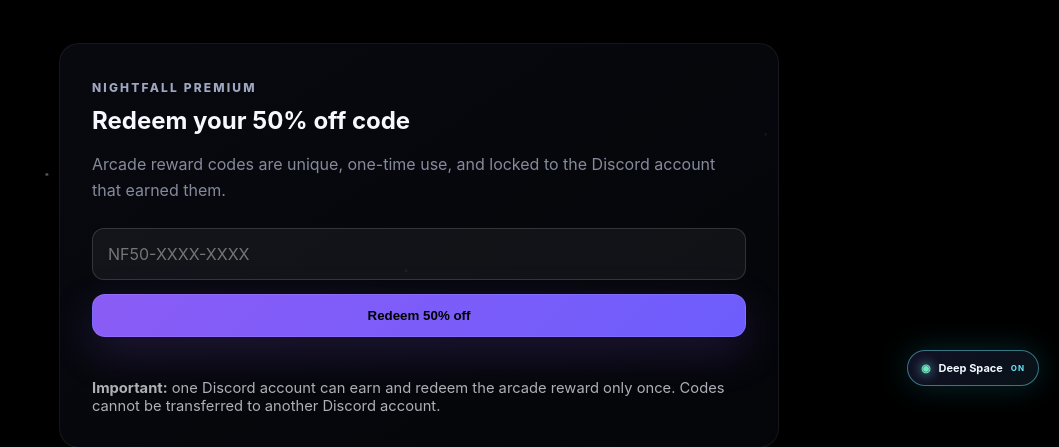
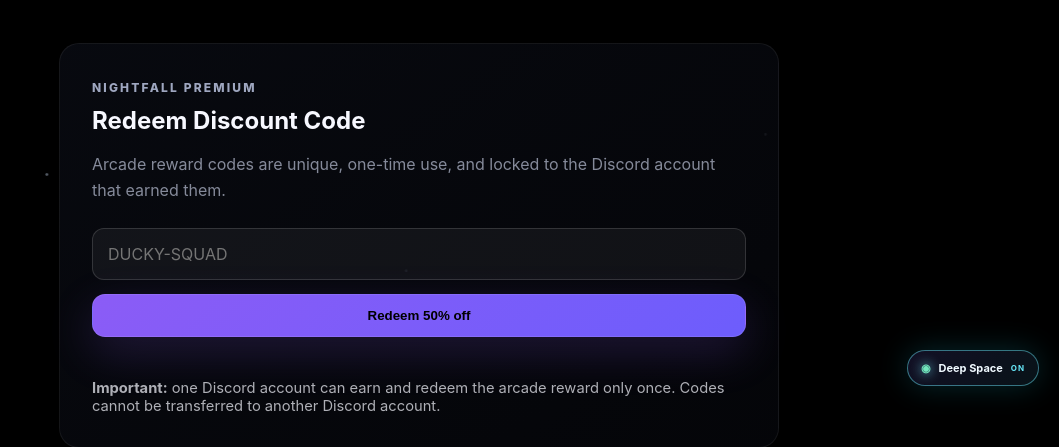
Before and after one commit to popescuulucaap-source/testiny, a Python web app: template templates/redeem.html in a window 1280 px wide. Shown: the part 394-841 px from the top of the page, without its empty margins (221-1280 px from the left). Run offline with Jinja, Linux system fonts and the light colour scheme; the template is opened without the code that fills it, so the values that code supplies are empty.

Commit message:
Make arcade code redeemable from Discount Code tab

```diff
--- a/templates/redeem.html
+++ b/templates/redeem.html
@@ -4,13 +4,13 @@
 <section class="page-shell" style="max-width:760px;margin:0 auto;padding:70px 20px;">
   <div class="card" style="padding:32px;">
     <span class="eyebrow">NIGHTFALL PREMIUM</span>
-    <h1 style="margin:10px 0;">Redeem your 50% off code</h1>
+    <h1 style="margin:10px 0;">Redeem Discount Code</h1>
     <p style="opacity:.78;">Arcade reward codes are unique, one-time use, and locked to the Discord account that earned them.</p>
     {% if reward and reward[0] %}
       <div class="notice" style="margin-top:24px;">This Discord account has already redeemed its arcade discount. It cannot redeem another arcade code.</div>
     {% else %}
       <form id="arcadeRedeemForm" style="display:grid;gap:14px;margin-top:24px;">
-        <input id="arcadeCode" maxlength="13" autocomplete="off" placeholder="NF50-XXXX-XXXX" required style="width:100%;padding:15px;border-radius:12px;border:1px solid rgba(255,255,255,.14);background:rgba(255,255,255,.05);color:inherit;font:inherit;text-transform:uppercase;">
+        <input id="arcadeCode" maxlength="40" autocomplete="off" placeholder="ducky-squad" required style="width:100%;padding:15px;border-radius:12px;border:1px solid rgba(255,255,255,.14);background:rgba(255,255,255,.05);color:inherit;font:inherit;text-transform:uppercase;">
         <button class="btn primary" type="submit">Redeem 50% off</button>
         <div id="redeemResult" role="status" aria-live="polite"></div>
       </form>
```
